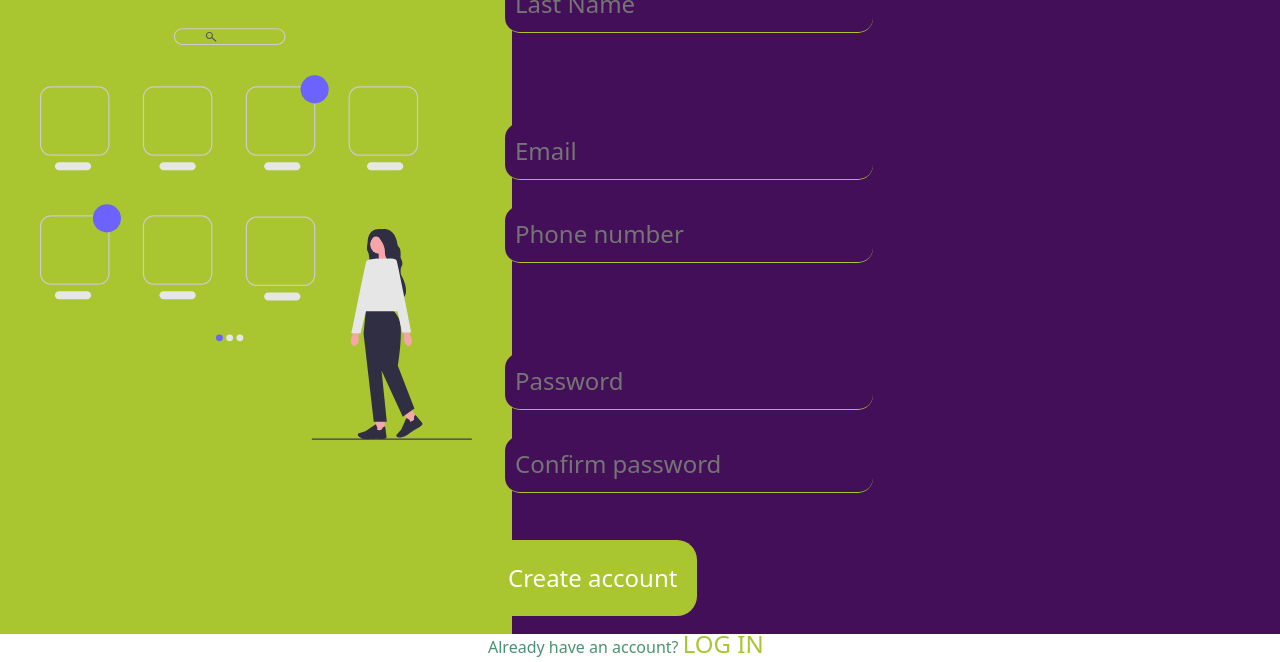
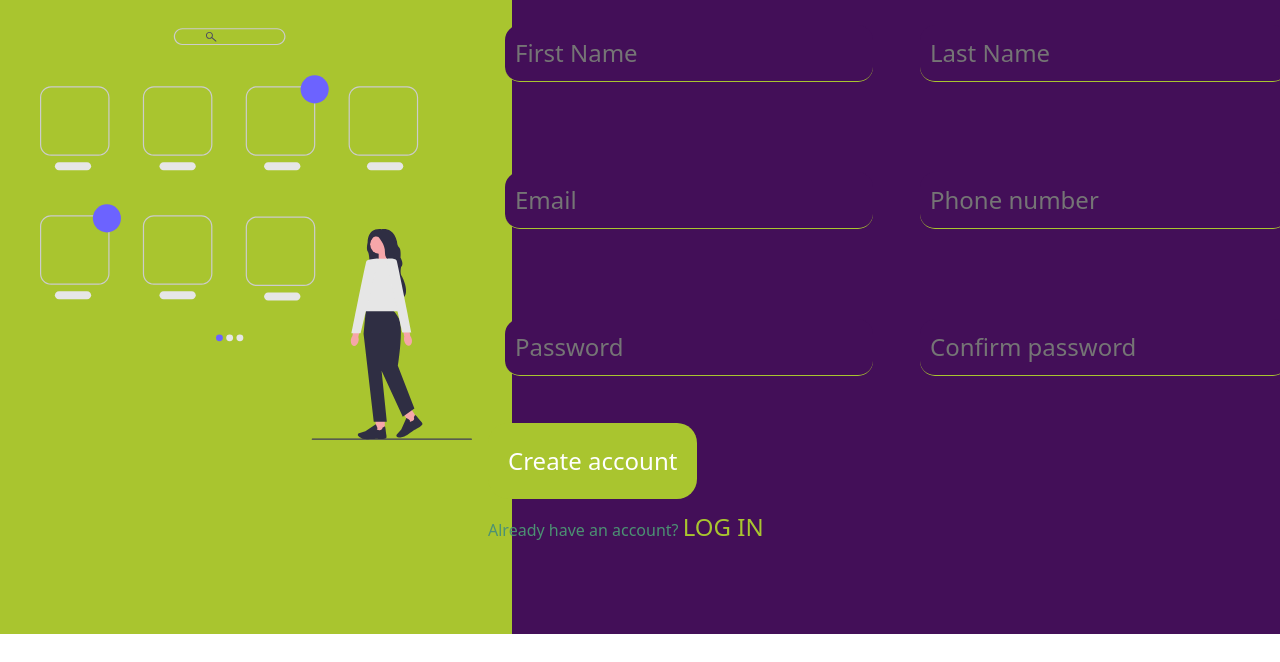
Before and after one commit to LaurentiuMihaiNicuta/log-in-form-odin, a plain HTML site: page index.html in a window 1280 px wide. Shown: the part 166-828 px from the top of the page. After the commit the page ends 800 px from the top, so only its background shows below. Drawn offline with nearby package versions, Linux system fonts and the light colour scheme.

```diff
--- a/style.css
+++ b/style.css
@@ -21,7 +21,7 @@
 .right-container{
     background-color: var(--dark-color);
     width:60vw;
-    height: 100vh;
+    height: 100%;
     display:flex;
     justify-content: center;
     align-items: center;
@@ -62,6 +62,7 @@ form > p {
     outline: none;
     color:var(--highlight-color);
     transition: border var(--transition-speed);
+
 }
 .col > input:focus{
     border:2px solid var(--light-color);
@@ -103,8 +104,15 @@ body{
 
 
 .col  {
-
+    max-width: calc(50% - 20px);
     padding:5px;
+    width: calc(50% - 20px); /* Afișează două coloane pe linie */
+    min-width: 200px; /* Lățimea minimă a coloanei */
+    max-width: 300px; /* Lățimea maximă a coloanei */
+    float: left; /* Face ca coloanele să fie plasate una lângă alta */
+    margin-right: 20px; /* Spațiere între coloane */
+    box-sizing: border-box; /* Asigură includerea padding-ului și a margin-ului în lățimea coloanei */
+    padding: 5px;
 }
 
 .error-pop{
```
Also changed, not shown: 1 other file.
